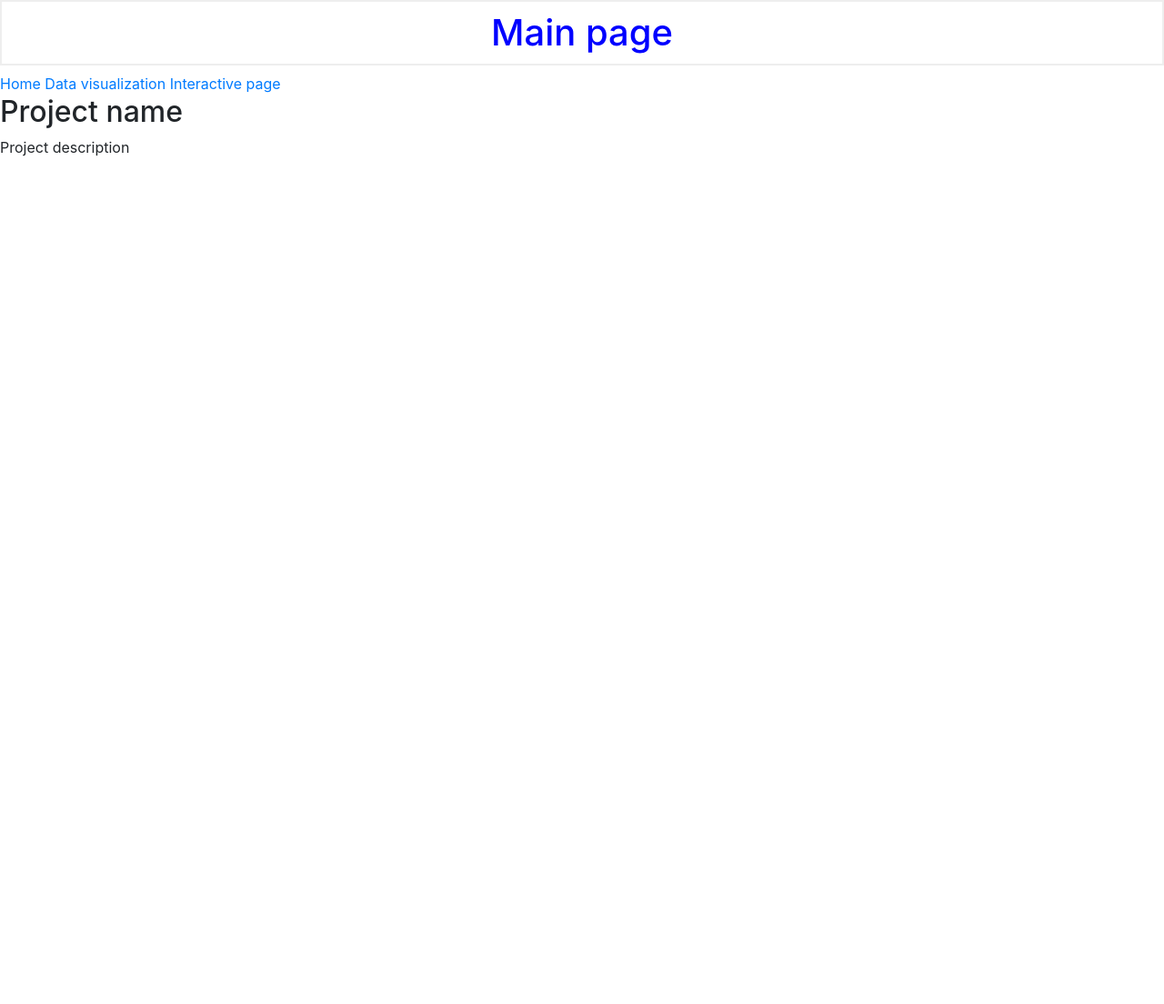
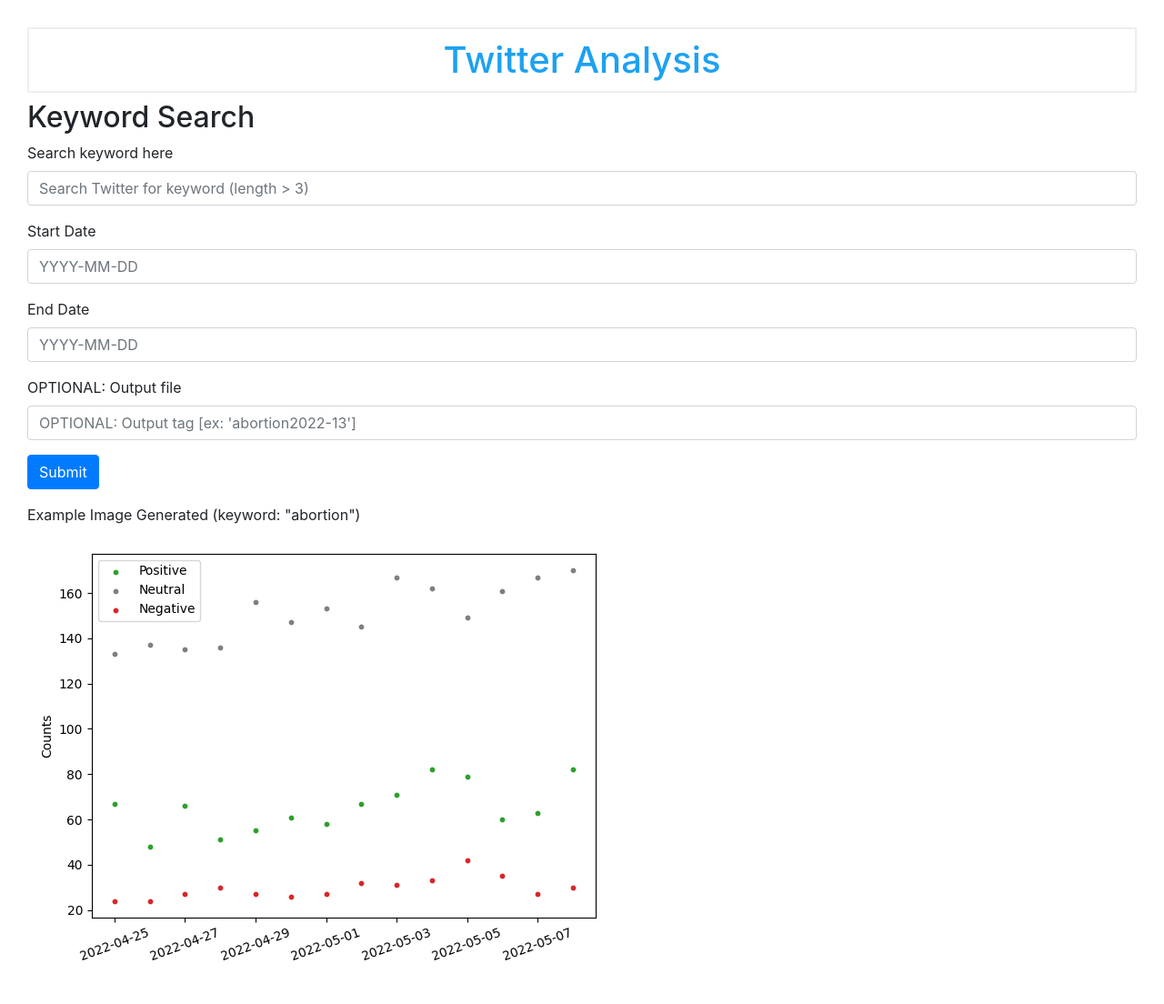
Before and after one commit to CS222-UIUC/course-project-group-83-1, a Flask app: page / in a window 1280 px wide. Shown: the whole page at 91% size. Before the commit the page ends 172 px from the top, so only its background shows below. Run offline with Flask 2, Linux system fonts and the light colour scheme; some libraries are stand-ins or nearby versions.

Commit message:
formatting website, setting up pipeline

```diff
--- a/website_app/app.py
+++ b/website_app/app.py
@@ -1,21 +1,34 @@
-from flask import Flask, render_template
+from flask import Flask, render_template, request, url_for, flash, redirect
+from werkzeug.exceptions import abort
 import scrape
 
 app = Flask(__name__)
 
-@app.route('/')
+@app.route('/', methods=('GET', 'POST'))
 def index():
-    """ alter this code to get the keyword submission
+    # alter this code to get the keyword submission
+    # include a way to access previous keyword searches
+    print("hi")
     if request.method == 'POST':
+
         keyword = request.form['keyword']
         start_date = request.form['start_date']
-
-        # (keyword, start_date, end_date, output_file)
-        if not title or (len(keyword) < 3):
+        end_date = request.form['end_date']
+        output_tag = "dummy_name.json" # try to make this have a unique id fo every process
+        # scrape_twitter(keyword, start_date, end_date, output_file)
+        if not keyword or (len(keyword) < 3):
             flash('valid keyword is required!')
         else:
-            # use scrape here
-    """
+            #
+            # ----- check if this keyword has been used before
+                # ask whether the person would like to just load the results
+                # from the previous search
+
+            #------ other wise conduct an entirely new scrape of twitter
+
+            pass
+            #scrape_twitter(keyword, start_date, end_date, output_file)
+
     return render_template('index.html')
 
 if __name__ == "__main__":
--- a/website_app/static/css/style.css
+++ b/website_app/static/css/style.css
@@ -1,6 +1,17 @@
 h1 {
     border: 2px #eee solid;
-    color: blue;
+    color: rgb(29, 161, 242);
     text-align: center;
     padding: 10px;
 }
+body {
+    padding-top: 30px;
+    padding-right: 30px;
+    padding-bottom: 30px;
+    padding-left: 30px;
+}
+
+img {
+    max-width: 100%;
+    height: auto;
+}
--- a/website_app/templates/index.html
+++ b/website_app/templates/index.html
@@ -17,14 +17,45 @@
 </head>
 
 <body>
-    <h1>Main page</h1>
-    <nav>
-        <a href="index.html">Home</a>
-        <a href="#">Data visualization</a>
-        <a href="interactive.html">Interactive page</a>
-    </nav>
-    <h2>Project name</h2>
-    <p>Project description</p>
+    <!-- Main submission form -->
+    <h1>Twitter Analysis</h1>
+    <h2>Keyword Search</h2>
+    <form method="post">
+        <div class="form-group">
+            <label for="keyword">Search keyword here</label>
+            <input type="text" name="keyword"
+                   placeholder="Search Twitter for keyword (length > 3)" class="form-control"
+                   value="{{ request.form['keyword'] }}"></input>
+        </div>
+        <div class="form-group">
+            <label for="start_date">Start Date</label>
+            <input type="text" name="start_date"
+                   placeholder="YYYY-MM-DD" class="form-control"
+                   value="{{ request.form['start_date'] }}"></input>
+        </div>
+        <div class="form-group">
+            <label for="end_date">End Date</label>
+            <input type="text" name="end_date"
+                   placeholder="YYYY-MM-DD" class="form-control"
+                   value="{{ request.form['end_date'] }}"></input>
+        </div>
+        <div class="form-group">
+            <label for="output_tag">OPTIONAL: Output file</label>
+            <input type="text" name="output_tag"
+                   placeholder="OPTIONAL: Output tag [ex: 'abortion2022-13']" class="form-control"
+                   value="{{ request.form['output_file'] }}"></input>
+        </div>
+
+        <div class="form-group">
+            <button type="submit" class="btn btn-primary">Submit</button>
+        </div>
+    </form>
+
+    <!-- Image display test -->
+    <p>Example Image Generated (keyword: "abortion")</p>
+    <img src="{{url_for('static', filename='images/scatter_plot.png')}}">
+
+
     <!-- Optional JavaScript -->
     <!-- jQuery first, then Popper.js, then Bootstrap JS -->
     <script src="https://code.jquery.com/jquery-3.3.1.slim.min.js" integrity="sha384-q8i/X+965DzO0rT7abK41JStQIAqVgRVzpbzo5smXKp4YfRvH+8abtTE1Pi6jizo" crossorigin="anonymous"></script>
```
Also changed, not shown: website_app/static/images/scatter_plot.png (added).
